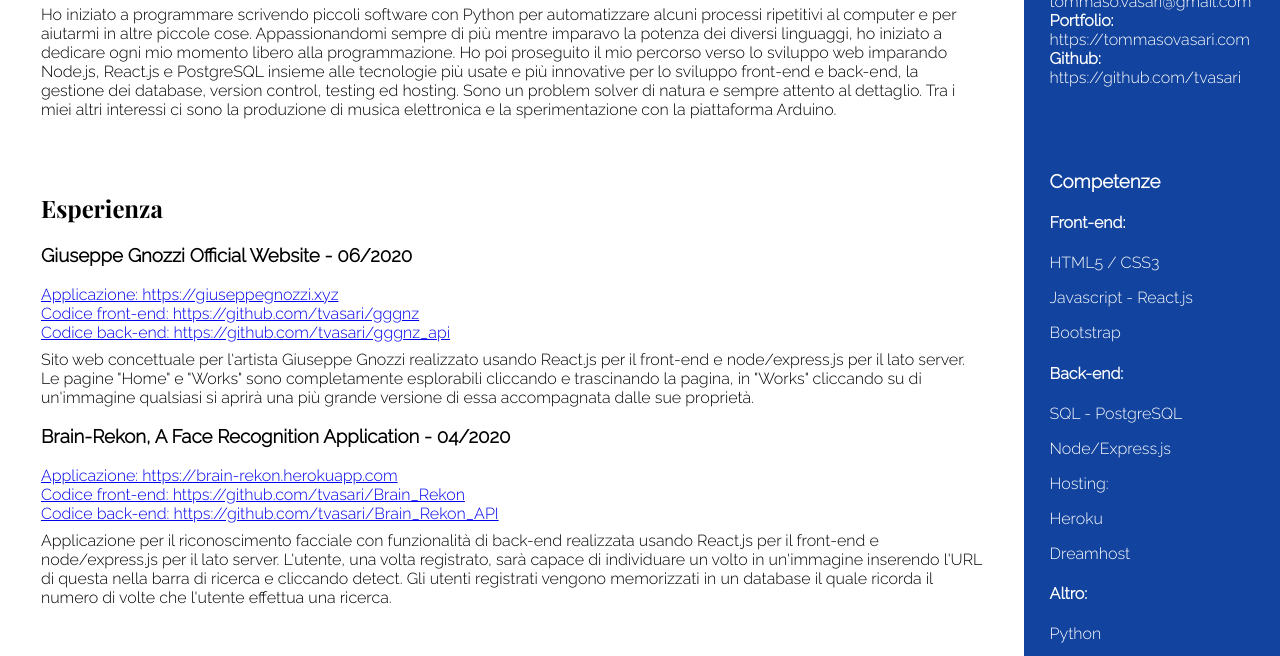
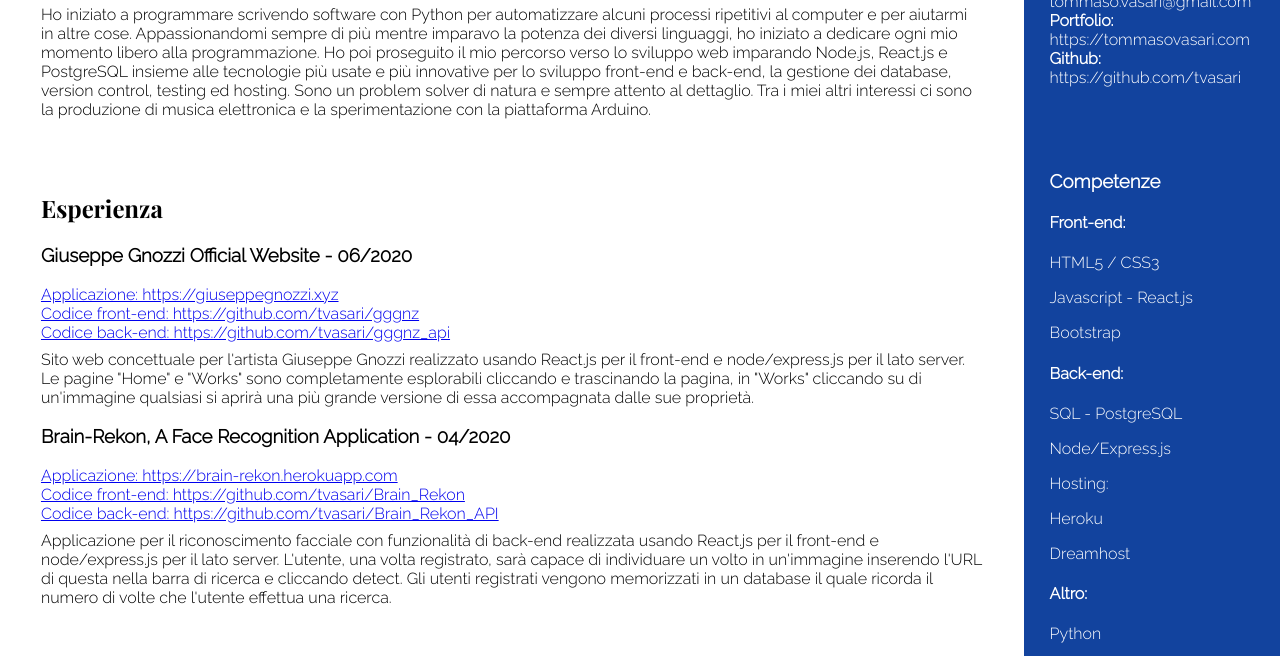
Before and after one commit to tvasari/curriculum_tv, a plain HTML site: page index.html in a window 1280 px wide. Shown: the part 129-785 px from the top of the page. Drawn offline with nearby package versions, Linux system fonts and the light colour scheme.

Commit message:
correction text

```diff
--- a/index.html
+++ b/index.html
@@ -9,8 +9,8 @@
 	<div class="container">
 		<header>
 			<h1>Tommaso Vasari</h1>
-			<p>Ho iniziato a programmare scrivendo piccoli software con Python per automatizzare alcuni processi ripetitivi al computer
-				e per aiutarmi in altre piccole cose. Appassionandomi sempre di più mentre imparavo la potenza dei diversi linguaggi,
+			<p>Ho iniziato a programmare scrivendo software con Python per automatizzare alcuni processi ripetitivi al computer
+				e per aiutarmi in altre cose. Appassionandomi sempre di più mentre imparavo la potenza dei diversi linguaggi,
 				ho iniziato a dedicare ogni mio momento libero alla programmazione.
 				Ho poi proseguito il mio percorso verso lo sviluppo web imparando Node.js, React.js e PostgreSQL insieme alle tecnologie più usate e più innovative per lo sviluppo front-end e back-end, la gestione dei database, version control, testing ed hosting.
 				Sono un problem solver di natura e sempre attento al dettaglio.
```
